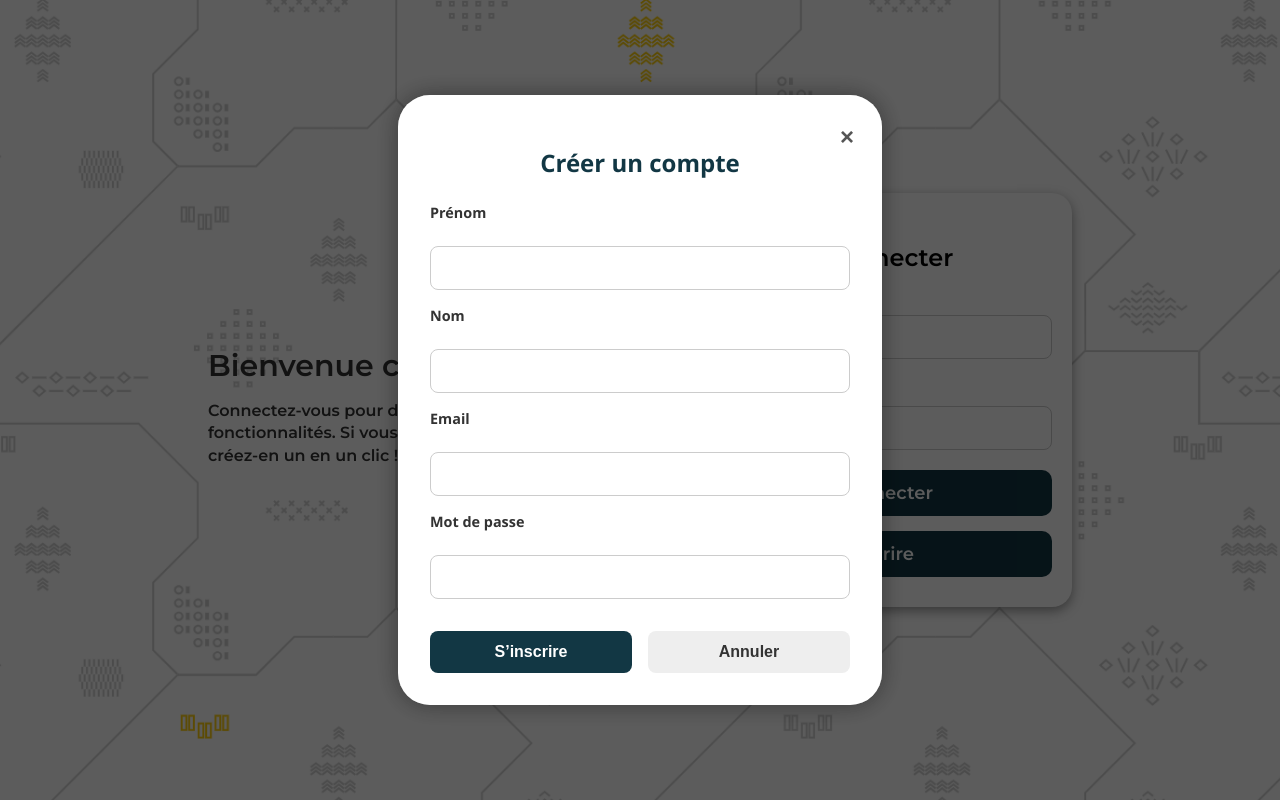
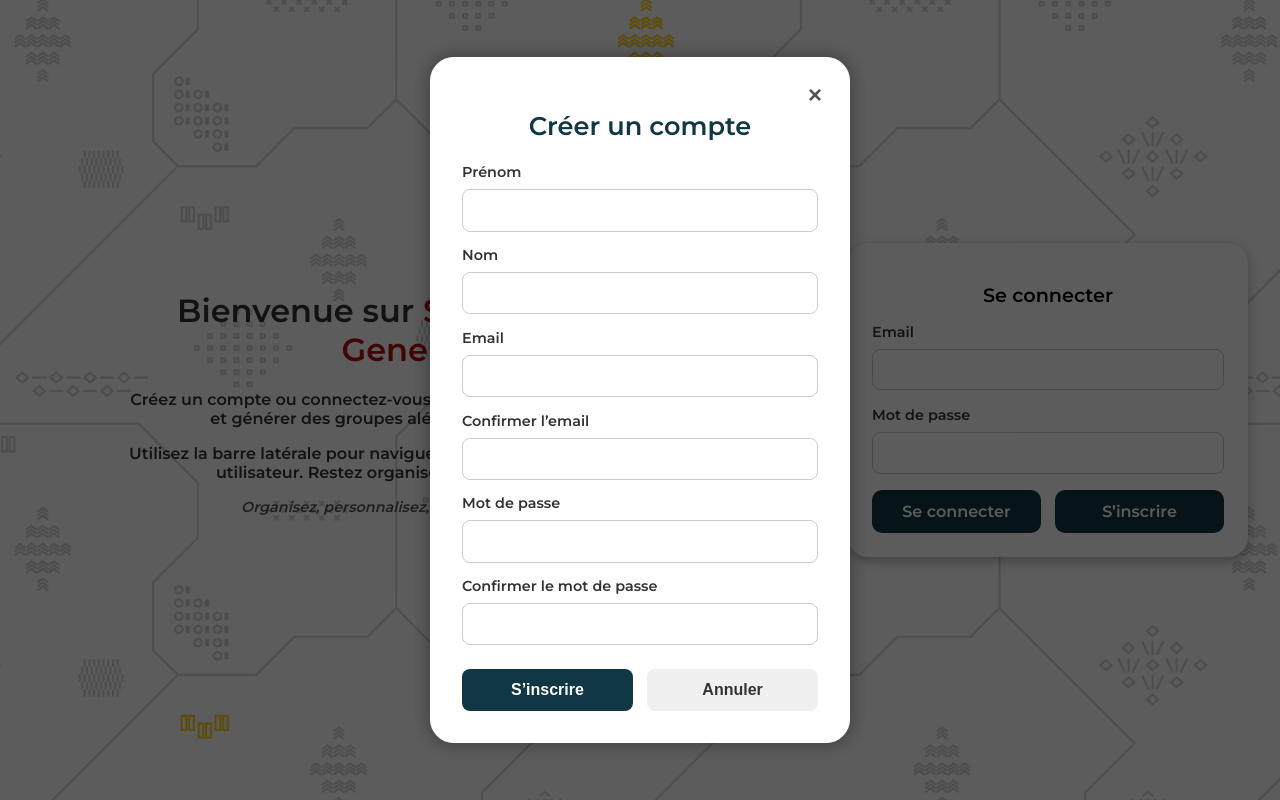
Before and after one commit to kvbcs/briefV3, an Angular app: page / in a window 1280 px wide. Both pictures are taken after a click on the button "S’inscrire". Built offline with nearby package versions, Linux system fonts and the light colour scheme.

Commit message:
feat(auth): ajout des champs de confirmation email et mot de passe avec validation dans le formulaire d'inscription

```diff
--- a/src/app/homepage/components/login-form/login-form.component.css
+++ b/src/app/homepage/components/login-form/login-form.component.css
@@ -4,26 +4,28 @@
   align-items: center;
   justify-content: center;
   min-height: 100vh;
-  padding: 2rem;
-  gap: 2rem;
+  padding: 1.5rem 1rem;
+  gap: 1.5rem;
   box-sizing: border-box;
+  overflow: hidden;
 }
 
+/* Texte au-dessus du formulaire */
 .login-text {
   text-align: center;
-  max-width: 400px;
   font-family: 'Montserrat', sans-serif;
   color: #333;
   font-weight: 600;
+  max-width: 100%;
 
   h3 {
-    font-size: 30px;
+    font-size: 1.5rem;
     margin-bottom: 0.5rem;
     font-weight: 700;
   }
 
   p {
-    font-size: 16px;
+    font-size: 0.95rem;
     line-height: 1.4;
     font-weight: 600;
   }
@@ -31,14 +33,14 @@
 
 .login-form-container {
   width: 100%;
-  max-width: 400px;
+  max-width: 360px;
 }
 
 .login-form {
   background-color: #ffffff;
   border-radius: 20px;
-  padding: 30px 20px;
-  box-shadow: 0 4px 12px rgba(0, 0, 0, 0.4);
+  padding: 1.5rem;
+  box-shadow: 0 4px 12px rgba(0, 0, 0, 0.3);
   font-family: 'Montserrat', sans-serif;
   font-weight: 600;
   width: 100%;
@@ -48,26 +50,27 @@
     font-weight: 700;
     text-align: center;
     margin-bottom: 1rem;
+    font-size: 1.2rem;
   }
 }
 
 .form-group {
-  margin-bottom: 20px;
+  margin-bottom: 1rem;
 
   label {
     display: block;
-    margin-bottom: 8px;
+    margin-bottom: 0.5rem;
     font-weight: 700;
-    font-size: 15px;
+    font-size: 0.9rem;
     color: #333;
   }
 
   input {
     width: 100%;
-    padding: 12px 15px;
+    padding: 0.7rem 1rem;
     border: 1px solid #ccc;
     border-radius: 8px;
-    font-size: 16px;
+    font-size: 0.95rem;
     font-weight: 600;
     box-sizing: border-box;
 
@@ -82,15 +85,15 @@
 .form-buttons {
   display: flex;
   flex-direction: column;
-  gap: 15px;
+  gap: 12px;
 
   button {
     font-family: 'Montserrat', sans-serif;
     font-weight: 700;
-    font-size: 18px;
+    font-size: 1rem;
     background-color: #123744;
     color: white;
-    padding: 12px 20px;
+    padding: 0.75rem 1rem;
     border-radius: 10px;
     border: none;
     cursor: pointer;
@@ -106,19 +109,63 @@
   color: red;
   margin-top: 10px;
   font-weight: bold;
+  font-size: 0.9rem;
 }
 
+.welcome-container {
+  text-align: center;
+  max-width: 600px;
+  margin: 0 auto;
+  padding: 1rem;
+  font-family: 'Montserrat', sans-serif;
+  font-weight: 600;
+  color: #333;
+}
 
-/* 💻 Responsive : aligné en ligne, toujours centré */
+.welcome-container .highlight {
+  color: #b40e0e;
+  font-weight: bold;
+}
+
+.welcome-container .tagline {
+  margin-top: 1rem;
+  font-size: 0.9rem;
+  color: #555;
+}
+
+/* 💻 Responsive : 2 colonnes côte à côte sur écrans larges */
 @media (min-width: 768px) {
   .login-wrapper {
     flex-direction: row;
     align-items: center;
     justify-content: center;
+    gap: 2rem;
+    padding: 2rem;
   }
 
   .login-text {
     text-align: left;
-    padding-right: 2rem;
+    max-width: 400px;
+
+    h3 {
+      font-size: 2rem;
+    }
+
+    p {
+      font-size: 1rem;
+    }
+  }
+
+  .login-form-container {
+    max-width: 400px;
+  }
+
+  .form-buttons {
+    flex-direction: row;
+    justify-content: space-between;
+
+    button {
+      width: 48%;
+    }
   }
 }
--- a/src/app/homepage/components/login-form/login-form.component.html
+++ b/src/app/homepage/components/login-form/login-form.component.html
@@ -1,8 +1,22 @@
 <div class="login-wrapper">
-  <div class="login-text">
-    <h3>Bienvenue chez Simplon !</h3>
-    <p>Connectez-vous pour découvrir nos fonctionnalités. Si vous n’avez pas de compte, créez-en un en un clic !</p>
-  </div>
+<div class="welcome-container">
+  <h1>Bienvenue sur <span class="highlight">Simplon Group Generator</span></h1>
+
+  <p>
+    Créez un compte ou connectez-vous pour gérer vos <strong>listes de personnes</strong>
+    et générer des <strong>groupes aléatoires</strong> selon vos critères.
+  </p>
+
+  <p>
+    Utilisez la <strong>barre latérale</strong> pour naviguer entre vos listes, groupes ou profil utilisateur.
+    Restez organisé·e et gagnez du temps !
+  </p>
+
+  <p class="tagline">
+    <em>Organisez, personnalisez, partagez... simplement.</em>
+  </p>
+</div>
+
 
   <div class="login-form-container">
     <form [formGroup]="loginForm" (ngSubmit)="onSubmit()" class="login-form">
--- a/src/app/homepage/components/signup-modal/signup-modal.component.css
+++ b/src/app/homepage/components/signup-modal/signup-modal.component.css
@@ -7,63 +7,68 @@
   justify-content: center;
   z-index: 1000;
   padding: 1rem;
+  overflow: auto; /* permet de scroller si écran très petit */
 }
 
 .modal-content {
   position: relative;
   background-color: #fff;
-  border-radius: 2rem;
-  box-shadow: 0 0 25px rgba(0, 0, 0, 0.2);
-  padding: 2rem;
+  border-radius: 1.5rem;
+  box-shadow: 0 0 20px rgba(0, 0, 0, 0.2);
+  padding: 1rem;
   width: 100%;
-  max-width: 420px;
-  font-family: 'Segoe UI', sans-serif;
-  font-weight: bold;
+  max-width: 360px;
+  max-height: 90vh; /* limitation pour éviter le débordement écran */
+  overflow-y: auto; /* scroll interne si besoin */
+  font-family: 'Montserrat', sans-serif;
+  font-weight: 600;
+  box-sizing: border-box;
 }
 
 h2 {
   text-align: center;
-  color: #123744; /* Rouge Simplon */
-  margin-bottom: 1.5rem;
+  color: #123744;
+  font-size: 1.4rem;
+  margin-bottom: 1rem;
 }
 
 form {
   display: flex;
   flex-direction: column;
-  gap: 1rem;
+  gap: 0.5rem;
 }
 
 label {
   display: block;
-  margin-bottom: 0.5rem;
+  margin-top: 0.4rem;
   color: #333;
   font-size: 0.9rem;
+  font-weight: 600;
 }
 
 input {
-  padding: 0.75rem;
+  padding: 0.7rem 1rem;
   border: 1px solid #ccc;
   border-radius: 8px;
   font-size: 1rem;
-  font-weight: bold;
+  font-weight: 600;
   width: 100%;
   box-sizing: border-box;
 }
 
 .form-buttons {
   display: flex;
-  justify-content: space-between;
-  gap: 1rem;
+  flex-direction: column;
+  gap: 0.75rem;
   margin-top: 1rem;
 }
 
 button {
-  flex: 1;
   padding: 0.75rem;
   border: none;
   border-radius: 8px;
   font-size: 1rem;
-  font-weight: bold;
+  font-weight: 700;
   cursor: pointer;
   transition: background-color 0.2s ease;
 }
@@ -74,16 +79,17 @@ button[type="submit"] {
 }
 
 button[type="button"] {
-  background-color: #eee;
+  background-color: #f0f0f0;
   color: #333;
 }
 
 button:hover {
   opacity: 0.9;
 }
+
 .close-button {
   position: absolute;
-  top: 1rem;
+  top: 0.8rem;
   right: 1rem;
   background: none;
   border: none;
@@ -91,7 +97,9 @@ button:hover {
   font-weight: bold;
   cursor: pointer;
   color: #555;
+  z-index: 10;
 }
+
 .close-button:hover {
   color: #000;
 }
@@ -99,7 +107,29 @@ button:hover {
 .error {
   color: red;
   font-size: 0.8rem;
-  margin-top: -0.5rem;
-  margin-bottom: 0.5rem;
+  margin-top: -0.25rem;
+  margin-bottom: 0.25rem;
   font-weight: normal;
 }
+
+/* 💻 Desktop : modale plus grande + boutons côte à côte */
+@media (min-width: 768px) {
+  .modal-content {
+    max-width: 420px;
+    padding: 2rem;
+    max-height: none;
+  }
+
+  h2 {
+    font-size: 1.6rem;
+  }
+
+  .form-buttons {
+    flex-direction: row;
+    justify-content: space-between;
+
+    button {
+      width: 48%;
+    }
+  }
+}
--- a/src/app/homepage/components/signup-modal/signup-modal.component.html
+++ b/src/app/homepage/components/signup-modal/signup-modal.component.html
@@ -6,29 +6,41 @@
     <h2>Créer un compte</h2>
 
     <form [formGroup]="signupForm" (ngSubmit)="onSubmit()">
-      <label>Prénom</label>
-      <input type="text" formControlName="firstName" />
-      <p class="error" *ngIf="submitted && signupForm.get('firstName')?.invalid">
-        Prénom requis.
-      </p>
+      <label for="firstName">Prénom</label>
+      <input id="firstName" type="text" formControlName="firstName" />
+      @if (submitted && signupForm.get('firstName')?.invalid) {
+        <p class="error">Prénom requis.</p>
+      }
 
-      <label>Nom</label>
-      <input type="text" formControlName="lastName" />
-      <p class="error" *ngIf="submitted && signupForm.get('lastName')?.invalid">
-        Nom requis.
-      </p>
+      <label for="lastName">Nom</label>
+      <input id="lastName" type="text" formControlName="lastName" />
+      @if (submitted && signupForm.get('lastName')?.invalid) {
+        <p class="error">Nom requis.</p>
+      }
 
-      <label>Email</label>
-      <input type="email" formControlName="email" />
-      <p class="error" *ngIf="submitted && signupForm.get('email')?.invalid">
-        Email valide requis.
-      </p>
+      <label for="email">Email</label>
+      <input id="email" type="email" formControlName="email" />
+      @if (submitted && signupForm.get('email')?.invalid) {
+        <p class="error">Email valide requis.</p>
+      }
 
-      <label>Mot de passe</label>
-      <input type="password" formControlName="password" />
-      <p class="error" *ngIf="submitted && signupForm.get('password')?.invalid">
-        Mot de passe requis (6 caractères minimum).
-      </p>
+      <label for="emailConfirm">Confirmer l’email</label>
+      <input id="emailConfirm" type="email" formControlName="emailConfirm" />
+      @if (submitted && signupForm.errors?.['emailMismatch']) {
+        <p class="error">Les emails ne correspondent pas.</p>
+      }
+
+      <label for="password">Mot de passe</label>
+      <input id="password" type="password" formControlName="password" />
+      @if (submitted && signupForm.get('password')?.invalid) {
+        <p class="error">Mot de passe requis (6 caractères minimum).</p>
+      }
+
+      <label for="passwordConfirm">Confirmer le mot de passe</label>
+      <input id="passwordConfirm" type="password" formControlName="passwordConfirm" />
+      @if (submitted && signupForm.errors?.['passwordMismatch']) {
+        <p class="error">Les mots de passe ne correspondent pas.</p>
+      }
 
       <div class="form-buttons">
         <button type="submit">S’inscrire</button>
--- a/src/app/homepage/components/signup-modal/signup-modal.component.ts
+++ b/src/app/homepage/components/signup-modal/signup-modal.component.ts
@@ -16,12 +16,15 @@ export class SignupModalComponent {
   submitted = false;
 
   constructor(private readonly fb: FormBuilder) {
-    this.signupForm = this.fb.group({
-      email: ['', [Validators.required, Validators.email]],
-      password: ['', [Validators.required, Validators.minLength(6)]],
-      firstName: ['', Validators.required],
-      lastName: ['', Validators.required]
-    });
+this.signupForm = this.fb.group({
+  email: ['', [Validators.required, Validators.email]],
+  emailConfirm: ['', [Validators.required, Validators.email]],
+  password: ['', [Validators.required, Validators.minLength(6)]],
+  passwordConfirm: ['', [Validators.required]],
+  firstName: ['', Validators.required],
+  lastName: ['', Validators.required]
+}, { validators: [this.matchEmails, this.matchPasswords] });
+
   }
 
   onSubmit() {
@@ -37,4 +40,16 @@ export class SignupModalComponent {
   onClose() {
     this.close.emit();
   }
+  matchEmails(group: FormGroup) {
+  const email = group.get('email')?.value;
+  const emailConfirm = group.get('emailConfirm')?.value;
+  return email === emailConfirm ? null : { emailMismatch: true };
 }
+
+matchPasswords(group: FormGroup) {
+  const pass = group.get('password')?.value;
+  const passConfirm = group.get('passwordConfirm')?.value;
+  return pass === passConfirm ? null : { passwordMismatch: true };
+}
+
+}
```
